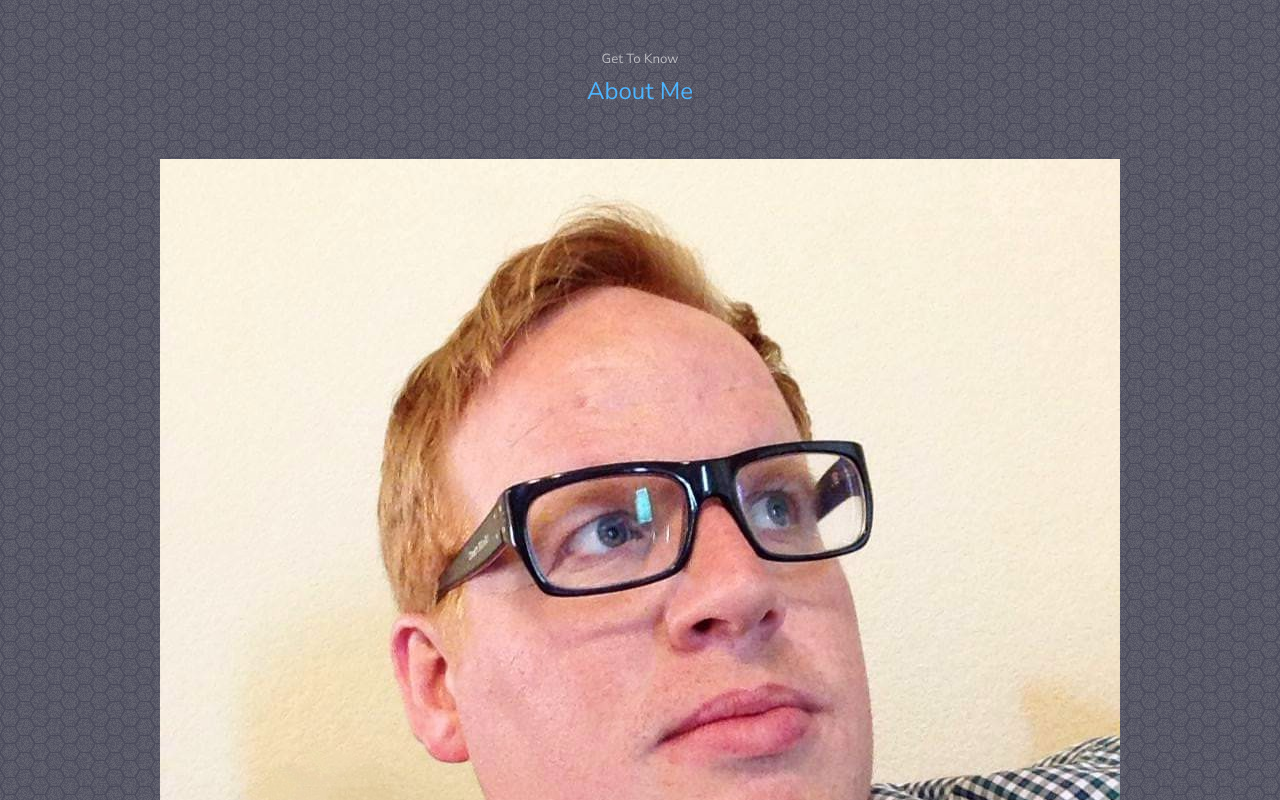
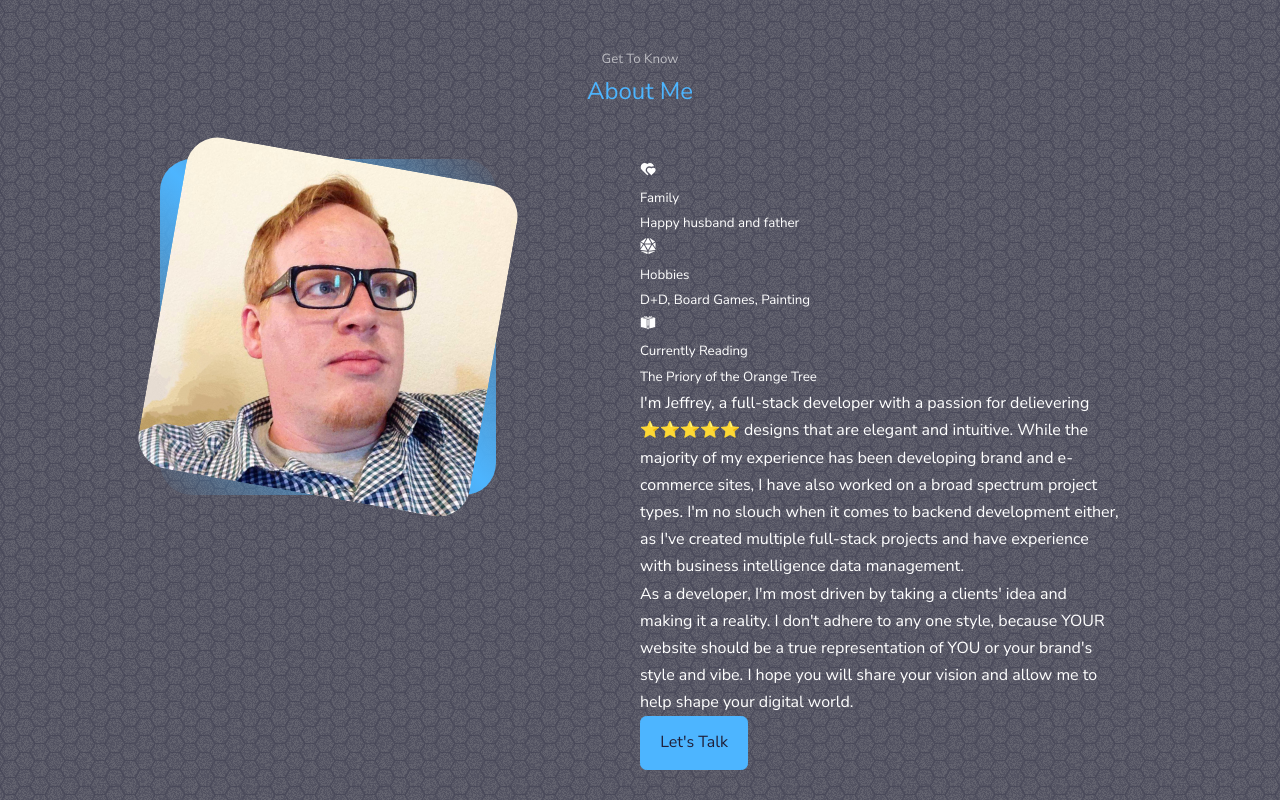
Before and after one commit to littletonjeffrey/codeappendable, a React (Create React App) app: page / in a window 1280 px wide. Shown: the part 880-1680 px from the top of the page. Built offline with nearby package versions, Linux system fonts and the light colour scheme.

Commit message:
added p tags and began styling aboutme section

```diff
--- a/src/components/about/about.css
+++ b/src/components/about/about.css
@@ -0,0 +1,32 @@
+.about_container {
+    display: grid;
+    grid-template-columns: 35% 50%;
+    gap: 15%;
+}
+
+.about_me {
+    width: 100%;
+    aspect-ratio: 1/1;
+    border-radius: 2rem;
+    background: linear-gradient(
+        45deg,
+        transparent,
+        var(--color-primary),
+        transparent
+    );
+    display: grid;
+    place-items: center;
+}
+
+.about_me-image {
+    border-radius: 2rem;
+    overflow: hidden;
+    transform: rotate(10deg);
+    transition: var(--transition);
+
+}
+
+.about_me-image:hover {
+   transform: rotate(0);
+
+}
--- a/src/components/about/about.jsx
+++ b/src/components/about/about.jsx
@@ -16,7 +16,7 @@ const about = () => {
 
      <div className = 'container about_container'>
        <div className='about_me'>
-          <div className="about_me-image">
+          <div className='about_me-image'>
             <img src={ME} alt='photo of Jeffrey' />
           </div>
        </div>
@@ -38,6 +38,15 @@ const about = () => {
             <small>The Priory of the Orange Tree</small>
           </article>
         </div>
+
+        <p>
+           I'm Jeffrey, a full-stack developer with a passion for delievering <span>⭐⭐⭐⭐⭐</span> designs that are elegant and intuitive.  While the majority of my experience has been developing brand and e-commerce sites, I have also worked on a broad spectrum project types.  I'm no slouch when it comes to backend development either, as I've created multiple full-stack projects and have experience with business intelligence data management.
+        </p>
+        <p>
+          As a developer, I'm most driven by taking a clients' idea and making it a reality.  I don't adhere to any one style, because YOUR website should be a true representation of YOU or your brand's style and vibe.  I hope you will share your vision and allow me to help shape your digital world.
+        </p>
+
+        <a href="#contact" className='btn btn-primary'>Let's Talk</a>
        </div>
      </div>
     </section>
```
